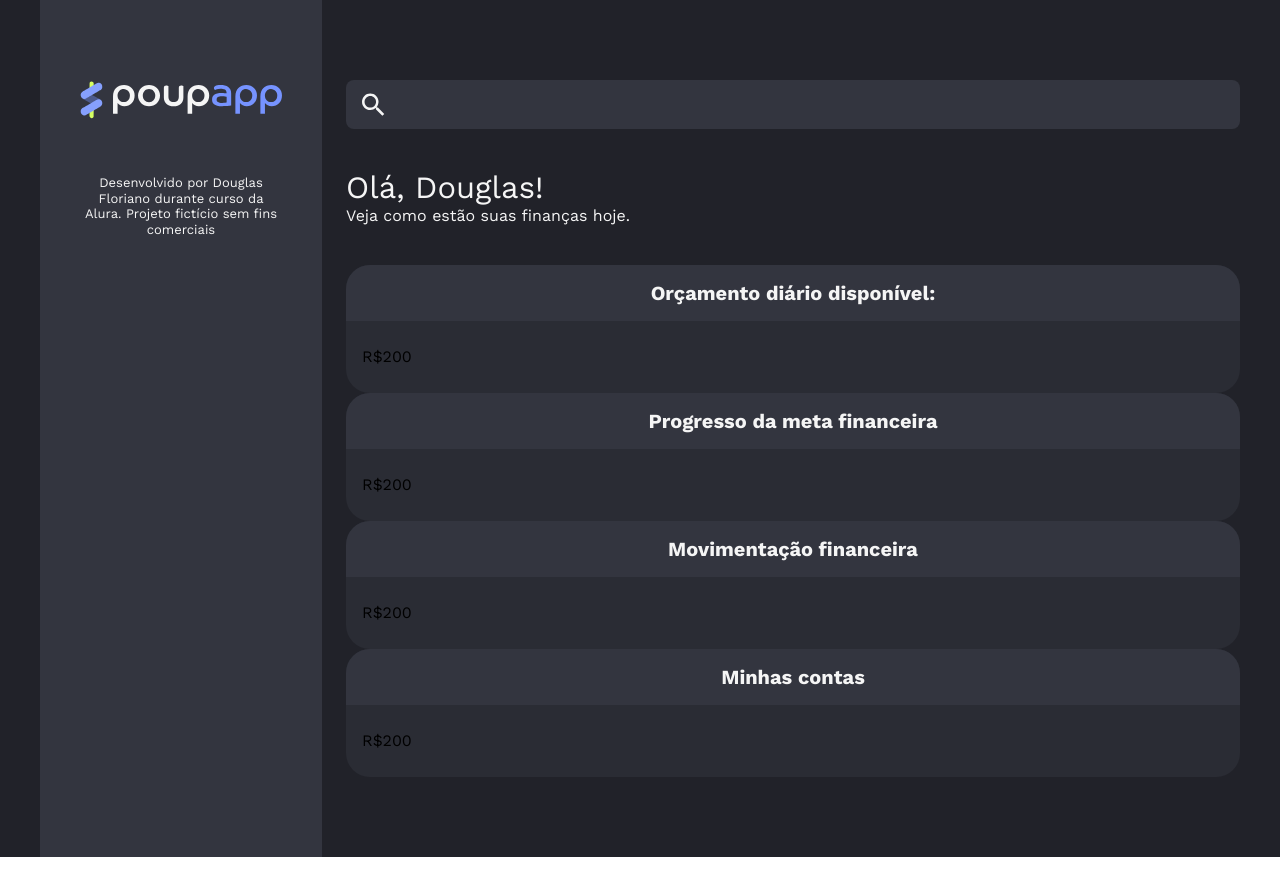
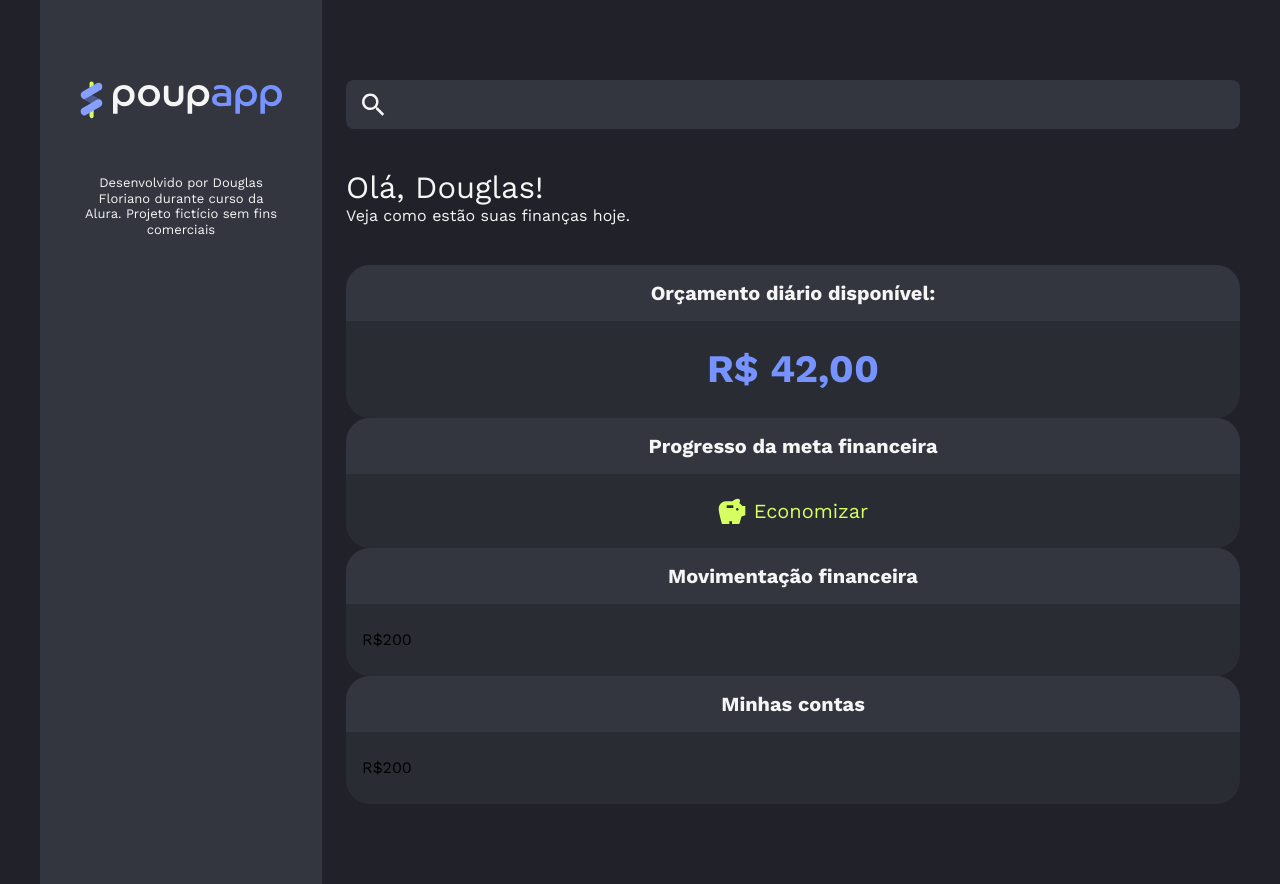
Before and after one commit to dougfani/poupapp-tailwind, a React (Vite) app: page / in a window 1280 px wide. Before the commit the page ends 857 px from the top, so only its background shows below. Built offline with nearby package versions, Linux system fonts and the light colour scheme.

Commit message:
Add DailyBudget and SavingStatus components to App

```diff
--- a/src/App.jsx
+++ b/src/App.jsx
@@ -1,7 +1,9 @@
 import { Aside } from './components/Asides';
 import Card from './components/Card';
 import { Container } from './components/Container';
+import { DailyBudget } from './components/DailyBudget';
 import { Main } from './components/Main';
+import { SavingsStatus } from './components/SavingsStatus';
 import { SearchInput } from './components/SearchInput';
 import { Typography } from './components/Typography';
 
@@ -18,12 +20,20 @@ function App() {
                     </div>
                     <section>
                         <Card>
-                            <Card.Header>Orçamento diário disponível:</Card.Header>
-                            <Card.Body>R$200</Card.Body>
+                            <Card.Header>
+                                Orçamento diário disponível:
+                            </Card.Header>
+                            <Card.Body>
+                                <DailyBudget value={42} />
+                            </Card.Body>
                         </Card>
                         <Card>
-                            <Card.Header>Progresso da meta financeira</Card.Header>
-                            <Card.Body>R$200</Card.Body>
+                            <Card.Header>
+                                Progresso da meta financeira
+                            </Card.Header>
+                            <Card.Body>
+                                <SavingsStatus />
+                            </Card.Body>
                         </Card>
                         <Card>
                             <Card.Header>Movimentação financeira</Card.Header>
--- /dev/null
+++ b/src/components/DailyBudget/index.jsx
@@ -0,0 +1,12 @@
+const formatter = new Intl.NumberFormat('pt-BR', {
+    style: 'currency',
+    currency: 'BRL',
+})
+
+export const DailyBudget = ({ value }) => {
+    return (
+        <p className="m-0 text-primary-highlight font-bold text-[39px] leading-[125%] text-center">
+            {formatter.format(value)}
+        </p>
+    )
+}
--- /dev/null
+++ b/src/components/SavingsStatus/index.jsx
@@ -0,0 +1,11 @@
+import { IconSavings } from '../icons';
+
+export const SavingsStatus = () => {
+    return (
+        <div>
+            <p className='text-secondary-income flex items-center gap-2 justify-center text-xl leading-[125%]'>
+                <IconSavings /> Economizar
+            </p>
+        </div>
+    );
+};
```
